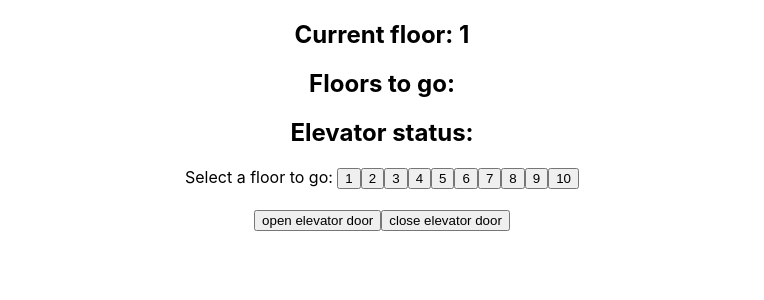
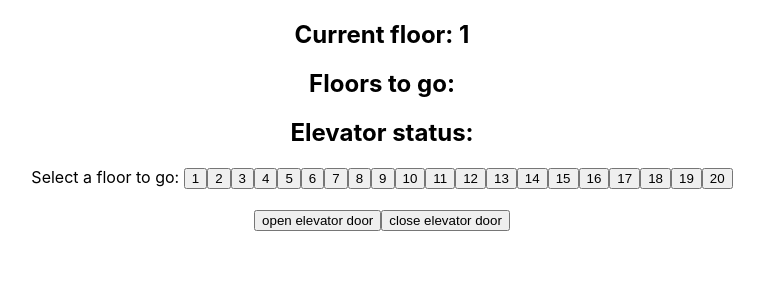
Before and after one commit to yangzhou0/elevator_simulator, a React (Create React App) app: page / in a window 1280 px wide. Shown: the top 300 px of the page, without its empty margins (258-1022 px from the left). Built offline with nearby package versions, Linux system fonts and the light colour scheme.

Commit message:
add message when selecting a floor;

```diff
--- a/src/App.js
+++ b/src/App.js
@@ -5,17 +5,19 @@ import {getRandomIntInclusive,addFloor,isGoingUp,checkFloorStatus} from "./helpe
 
 function App() {
   // initialize a random floow between 1 and 10
-  const [currentFloor,setCurrentFloor] = useState(getRandomIntInclusive(1,10))
+  const maxFloor = 20
+  const [currentFloor,setCurrentFloor] = useState(getRandomIntInclusive(1,maxFloor))
   const [floorsToGo,setFloorsToGo] = useState([])
   const [closeDoor,setCloseDoor] = useState(false)
   const [goingUp,setGoingUp] = useState(true)
   const [message,setMessage] = useState('')
 
   //initialize 10 floors
-  const floors = Array(10).fill(null).map((_, i) => i+1);
+  const floors = Array(maxFloor).fill(null).map((_, i) => i+1);
   const selectFloor = (e)=>{
     let selectedFloor = Number(e.target.value)
     addFloor(currentFloor,floorsToGo,selectedFloor,setFloorsToGo)
+    setMessage(`you selected ${selectedFloor}`)
     setCloseDoor(true)
     console.log('floors to go',floorsToGo)
   }
@@ -54,7 +56,7 @@ function App() {
 
 
     return () => clearInterval(interval);
-  }, [floorsToGo,closeDoor,currentFloor,goingUp]);
+  }, [floorsToGo,closeDoor,currentFloor,goingUp,message]);
 
 
   return (
```
Also changed, not shown: 1 other file (tests, documents, lock files or other folders).
